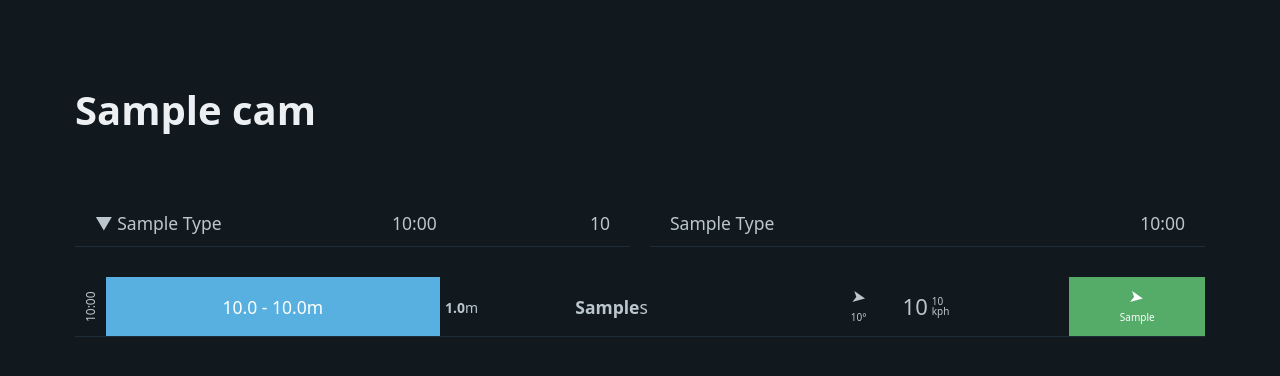
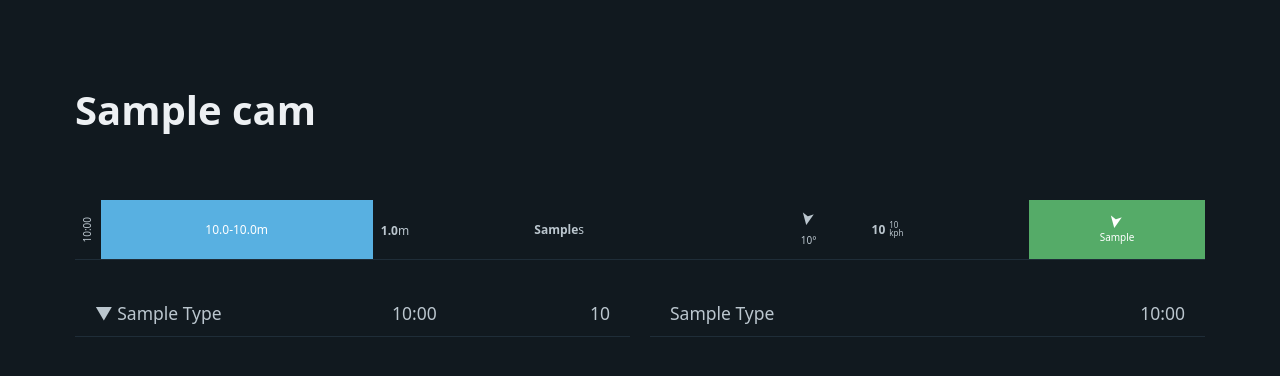
Before and after one commit to anze3db/surfcamsapi, a Django app: template templates/detail.html in a window 1280 px wide. Shown: the top 376 px of the page. Run offline with Django 4.2, Linux system fonts and the light colour scheme; tables that the repository leaves empty hold one stand-in row (values such as "Sample post"); the template is opened without the code that fills it: values that come from a table or form of the project are taken from there, most other values are stand-ins (such as "Sample title", 1, 10 or a date in 2020).

Commit message:
More fixes

```diff
--- a/templates/detail.html
+++ b/templates/detail.html
@@ -9,6 +9,21 @@
     <body>
         <main class="container">
             <h1>{{ cam.title }}</h1>
+            <div>
+                <table>
+                    {% for wind, wave in wind_and_waves %}
+                        <tr>
+                            <td style="padding:  0px 0px; width: 12px; transform: rotate(-90deg); font-size: 10px;">{{ wave.date | date:"H:i" }}</td>
+                            <td style="padding: 10px 8px; font-size: 12px; text-align: center; background-color: #58B0E1; color: white;">{{ wave.min|floatformat:"1" }}-{{wave.max| floatformat:"1"}}m</td>
+                            <td style="padding: 10px 8px; line-height: 12px;"><span style="font-size: 12px;"><strong>{{ wave.primary_swell_size | floatformat:"1" }}</strong>m</td>
+                            <td style="padding: 10px 8px; font-size: 12px;"><strong>{{ wave.primary_swell_period }}</strong>s</span></td>
+                            <td style="padding: 10px 8px; text-align: center; line-height: 18px;"><div style="transform: rotate(calc({{ wave.primary_swell_direction | floatformat:"0" }}deg - 270deg));">➤</div><span style="font-size:10px;">{{ wave.primary_swell_direction | floatformat:"0" }}°</span></td>
+                            <td style="padding: 10px 8px;"><div style="float: left; font-size: 12px; font-weight: bold;">{{ wind.speed|floatformat:"0" }}</div><div style="padding: 0px 0px 0px 4px; float: left; font-size:8px; line-height: 8px;">{{ wind.gust|floatformat:"0" }}<br>kph</div></td>
+                            <td style="padding: 10px 8px; background-color: #55AB68; color: white; text-align: center; line-height: 12px;"><div style="transform: rotate(calc({{ wind.direction | floatformat:"0" }}deg - 270deg));">➤</div><span style="font-size: 10px">{{ wind.direction_type | title }}</style></td> <!-- D8833B -->
+                        </tr>
+                    {% endfor %}
+                </table>
+            </div>
             <div class="grid">
                 <div>
                     <table>
@@ -39,22 +54,6 @@
                     </table>
                 </div>
             </div>
-                <div>
-                    <table>
-                        {% for wind, wave in wind_and_waves %}
-                            <tr>
-                                <td style="padding:  0px 0px; width: 12px; transform: rotate(-90deg); font-size: 12px;">{{ wave.date | date:"H:i" }}</td>
-                                <td style="padding: 10px 5px; text-align: center; background-color: #58B0E1; color: white;">{{ wave.min|floatformat:"1" }} - {{wave.max| floatformat:"1"}}m</td>
-                                <td style="padding: 10px 5px; line-height: 14px;"><span style="font-size: 14px;"><strong>{{ wave.primary_swell_size | floatformat:"1" }}</strong>m</td>
-                                <td style="padding: 10px 5px; line-height: 14px;"><strong>{{ wave.primary_swell_period }}</strong>s</span></td>
-                                <td style="padding: 10px 5px; text-align: center; line-height: 18px;"><div style="transform: rotate({{ wave.primary_swell_direction | floatformat:"0" }}deg);">➤</div><span style="font-size:10px;">{{ wave.primary_swell_direction | floatformat:"0" }}°</span></td>
-                                <td style="padding: 10px 5px;"><div style="float: left; font-size: 22px;">{{ wind.speed|floatformat:"0" }}</div><div style="padding: 6px 0px 0px 4px; float: left; font-size:10px; line-height: 10px;">{{ wind.gust|floatformat:"0" }}<br>kph</div></td>
-                                <td style="padding: 10px 5px; background-color: #55AB68; color: white; text-align: center; line-height: 18px;"><div style="transform: rotate({{ wind.direction | floatformat:"0" }}deg);">➤</div><span style="font-size: 10px">{{ wind.direction_type | title }}</style></td> <!-- D8833B -->
-                            </tr>
-                        {% endfor %}
-                    </table>
-                </div>
-            </div>
         </main>
     </body>
 </html>
```
